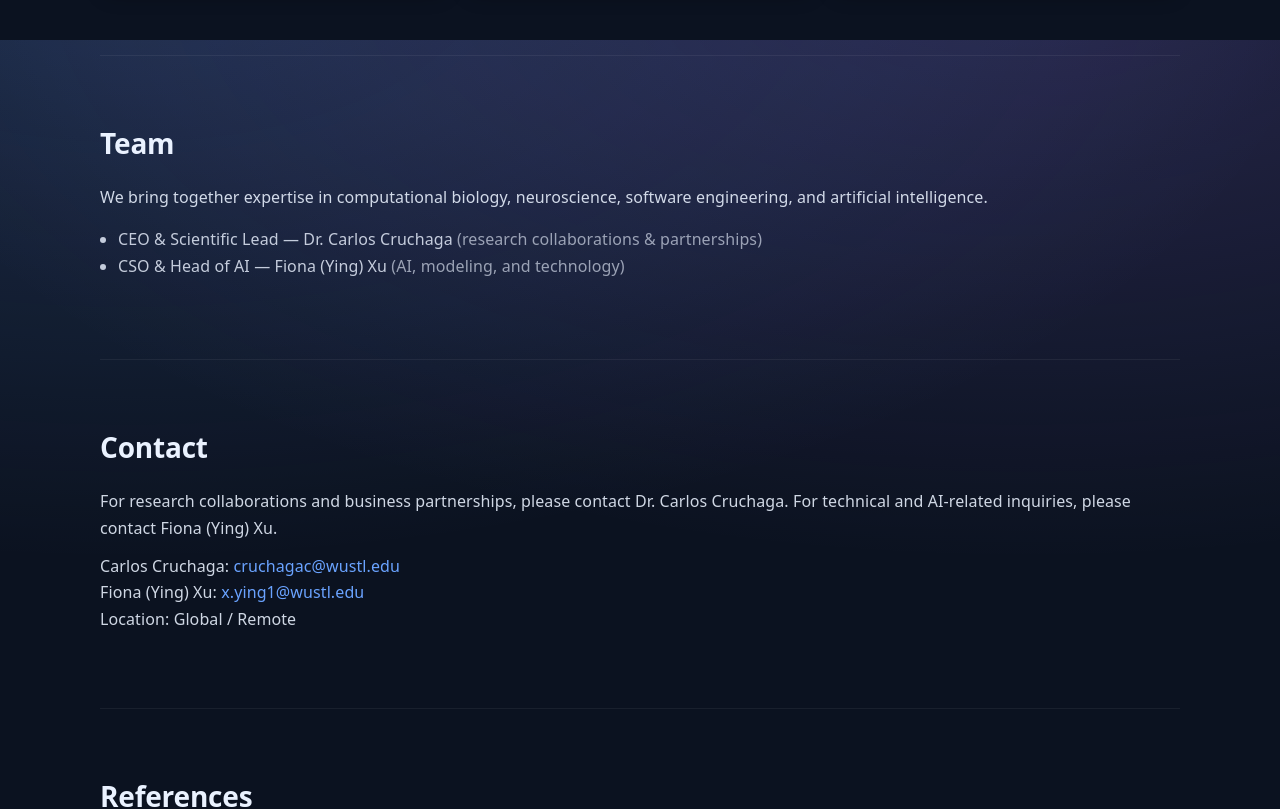
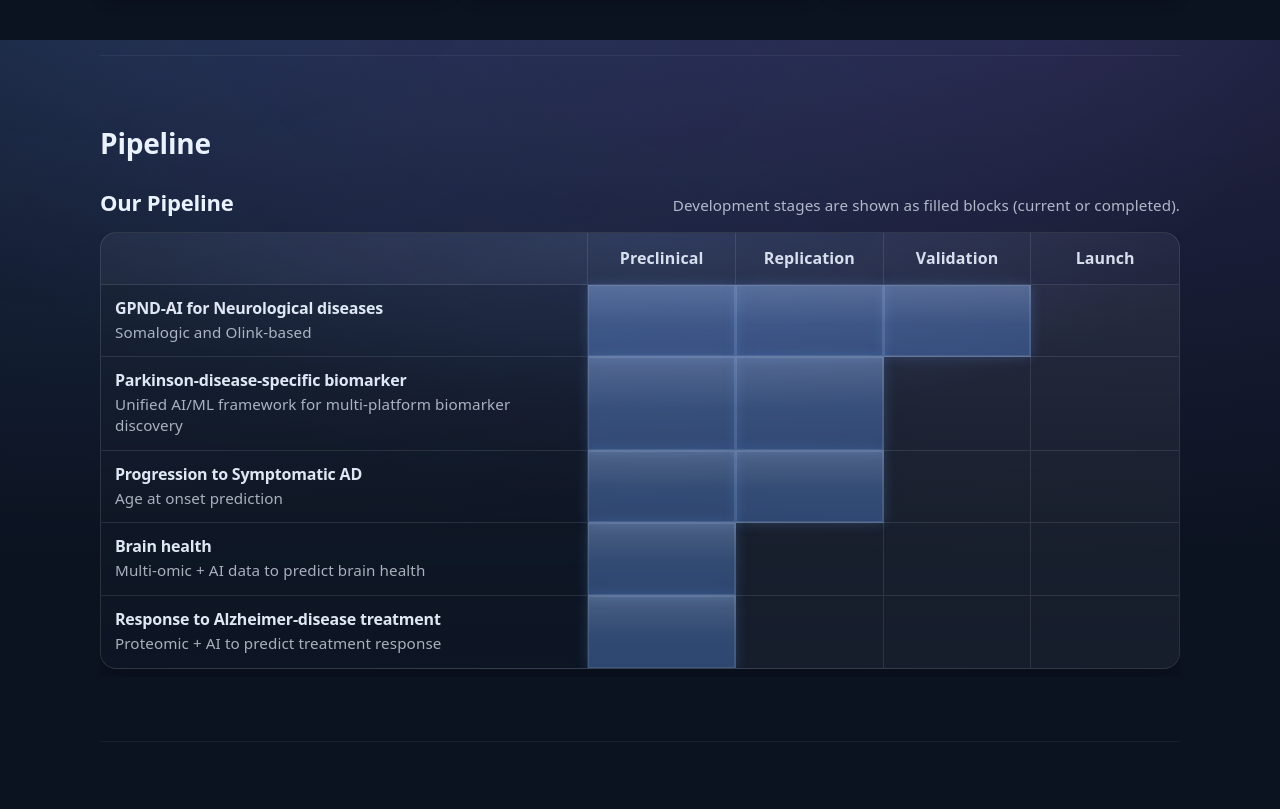
Before and after one commit to YingXu001/Andia_Health_Home, a React (Vite) app: page / in a window 1280 px wide. Shown: the part 2360-3169 px from the top of the page. Built offline with nearby package versions, Linux system fonts and the light colour scheme.

Commit message:
add roadmap

```diff
--- a/src/App.jsx
+++ b/src/App.jsx
@@ -5,6 +5,8 @@
 import Footer from "./components/Footer"
 import Citation from "./components/Citation"
 import MultiOmicsTable from "./components/MultiOmicsTable"
+import PipelineTable from "./components/PipelineTable"
+
 
 export default function App() {
   return (
@@ -91,6 +93,10 @@
           </div>
         </Section>
 
+        <Section id="pipeline" title="Pipeline">
+          <PipelineTable />
+        </Section>
+
         <Section id="team" title="Team">
           <p>
             We bring together expertise in computational biology, neuroscience, software engineering,
@@ -114,7 +120,7 @@
             For technical and AI-related inquiries, please contact Fiona (Ying) Xu.
           </p>
           <p>
-            Carlos Cruchaga:{" "}
+            Dr. Carlos Cruchaga:{" "}
             <a href="mailto:cruchagac@wustl.edu">cruchagac@wustl.edu</a>
             <br />
             Fiona (Ying) Xu:{" "}
--- /dev/null
+++ b/src/components/PipelineTable.jsx
@@ -0,0 +1,80 @@
+export default function PipelineTable() {
+  const stages = ["Preclinical", "Replication", "Validation", "Launch"]
+
+  // Fill map: which stages are filled (like your screenshot)
+  // You can adjust these booleans anytime.
+  const rows = [
+    {
+      title: "GPND-AI for Neurological diseases",
+      subtitle: "Somalogic and Olink-based",
+      filled: { Preclinical: true, Replication: true, Validation: true, Launch: false },
+    },
+    {
+      title: "Parkinson-disease-specific biomarker",
+      subtitle: "Unified AI/ML framework for multi-platform biomarker discovery",
+      filled: { Preclinical: true, Replication: true, Validation: false, Launch: false },
+    },
+    {
+      title: "Progression to Symptomatic AD",
+      subtitle: "Age at onset prediction",
+      filled: { Preclinical: true, Replication: true, Validation: false, Launch: false },
+    },
+    {
+      title: "Brain health",
+      subtitle: "Multi-omic + AI data to predict brain health",
+      filled: { Preclinical: true, Replication: false, Validation: false, Launch: false },
+    },
+    {
+      title: "Response to Alzheimer-disease treatment",
+      subtitle: "Proteomic + AI to predict treatment response",
+      filled: { Preclinical: true, Replication: false, Validation: false, Launch: false },
+    },
+  ]
+
+  return (
+    <div className="pipeWrap" aria-label="Our pipeline">
+      <div className="pipeHeader">
+        <h2 className="pipeTitle">Our Pipeline</h2>
+        <p className="pipeNote">
+          Development stages are shown as filled blocks (current or completed).
+        </p>
+      </div>
+
+      {/* scroll container for small screens */}
+      <div className="pipeScroll" role="region" aria-label="Pipeline stage table">
+        <div className="pipeTable">
+          {/* header row */}
+          <div className="pipeRow pipeRowHead">
+            <div className="pipeCell pipeLeft pipeHeadLeft" />
+            {stages.map((s) => (
+              <div key={s} className="pipeCell pipeHead">
+                {s}
+              </div>
+            ))}
+          </div>
+
+          {/* data rows */}
+          {rows.map((r) => (
+            <div key={r.title} className="pipeRow">
+              <div className="pipeCell pipeLeft">
+                <div className="pipeProjTitle">{r.title}</div>
+                <div className="pipeProjSub">{r.subtitle}</div>
+              </div>
+
+              {stages.map((s) => {
+                const isFilled = !!r.filled[s]
+                return (
+                  <div
+                    key={s}
+                    className={`pipeCell pipeStage ${isFilled ? "isFilled" : ""}`}
+                    aria-label={`${r.title} — ${s}: ${isFilled ? "active" : "not active"}`}
+                  />
+                )
+              })}
+            </div>
+          ))}
+        </div>
+      </div>
+    </div>
+  )
+}
--- a/src/styles.css
+++ b/src/styles.css
@@ -42,6 +42,12 @@
 
   /* Layout */
   --max:1120px;                 /* Content max width */
+
+  /* Pipeline-specific tones */
+  --pipe-filled: rgba(106,163,255,.35);   /* brand blue, visible but not loud */
+  --pipe-filled-strong: rgba(106,163,255,.55);
+  --pipe-empty: rgba(255,255,255,.04);
+  --pipe-border: rgba(255,255,255,.10);
 }
 
 /* -----------------------------
@@ -542,3 +548,156 @@
   .mo2TissueGrid{ grid-template-columns: 1fr; }
   .mo2Tissue{ width: 100%; }
 }
+
+
+
+/* ---------------------------------------
+   Pipeline matrix (dark biotech style)
+   --------------------------------------- */
+
+.pipeWrap{
+  margin-top: 8px;
+}
+
+.pipeHeader{
+  display: flex;
+  align-items: baseline;
+  justify-content: space-between;
+  gap: 14px;
+  margin-bottom: 12px;
+}
+
+.pipeTitle{
+  margin: 0;
+  font-size: 22px;
+  letter-spacing: -0.2px;
+}
+
+.pipeNote{
+  margin: 0;
+  color: rgba(234,242,255,.72);
+  font-size: 0.95rem;
+}
+
+/* Allows horizontal scroll on small screens */
+.pipeScroll{
+  overflow-x: auto;
+  padding-bottom: 8px;
+}
+
+/* The table body (min-width keeps columns readable) */
+.pipeTable{
+  min-width: 860px;
+  border: 1px solid rgba(255,255,255,.12);
+  border-radius: var(--radius-md);
+  overflow: hidden;
+  background:
+    radial-gradient(900px 280px at 50% 0%, rgba(106,163,255,.10), transparent 65%),
+    linear-gradient(180deg, rgba(255,255,255,.03), rgba(15,23,38,.50));
+  box-shadow: var(--shadow-sm);
+}
+
+/* Grid rows */
+.pipeRow{
+  display: grid;
+  grid-template-columns: 3.3fr repeat(4, 1fr);
+}
+
+/* Cells */
+.pipeCell{
+  border-right: 1px solid rgba(255,255,255,.10);
+  border-bottom: 1px solid rgba(255,255,255,.10);
+  padding: 14px 14px;
+}
+
+.pipeRow .pipeCell:last-child{
+  border-right: none;
+}
+
+/* Header row */
+.pipeRowHead .pipeCell{
+  padding: 12px 14px;
+  background: rgba(255,255,255,.02);
+}
+
+.pipeHeadLeft{
+  color: rgba(234,242,255,.72);
+}
+
+.pipeHead{
+  font-weight: 700;
+  color: rgba(234,242,255,.90);
+  text-align: center;
+}
+
+/* Left column project text */
+.pipeLeft{
+  background: rgba(17,26,43,.20);
+}
+
+.pipeProjTitle{
+  font-weight: 800;
+  letter-spacing: -0.2px;
+  color: rgba(234,242,255,.95);
+  line-height: 1.2;
+}
+
+.pipeProjSub{
+  margin-top: 4px;
+  color: rgba(234,242,255,.70);
+  font-size: 0.95rem;
+  line-height: 1.35;
+}
+
+/* Stage cells */
+.pipeStage{
+  background: var(--pipe-empty);
+}
+
+
+/* Filled blocks (match your screenshot, but nicer) */
+.pipeStage.isFilled{
+  background:
+    linear-gradient(
+      180deg,
+      rgba(255,255,255,.14),
+      rgba(255,255,255,.02) 55%,
+      transparent
+    ),
+    var(--pipe-filled);
+  box-shadow:
+    inset 0 0 0 1px var(--pipe-border),
+    0 0 12px rgba(106,163,255,.22);
+}
+
+
+
+/* Subtle hover cue */
+.pipeRow:hover .pipeStage{
+  background: rgba(255,255,255,.02);
+}
+.pipeRow:hover .pipeStage.isFilled{
+  background:
+    linear-gradient(
+      180deg,
+      rgba(255,255,255,.14),
+      transparent 60%
+    ),
+    var(--pipe-filled-strong);
+}
+
+/* Remove last bottom border */
+.pipeTable .pipeRow:last-child .pipeCell{
+  border-bottom: none;
+}
+
+/* Mobile: tighten left column a bit */
+@media (max-width: 900px){
+  .pipeHeader{
+    flex-direction: column;
+    align-items: flex-start;
+  }
+  .pipeNote{
+    font-size: 0.9rem;
+  }
+}
```
